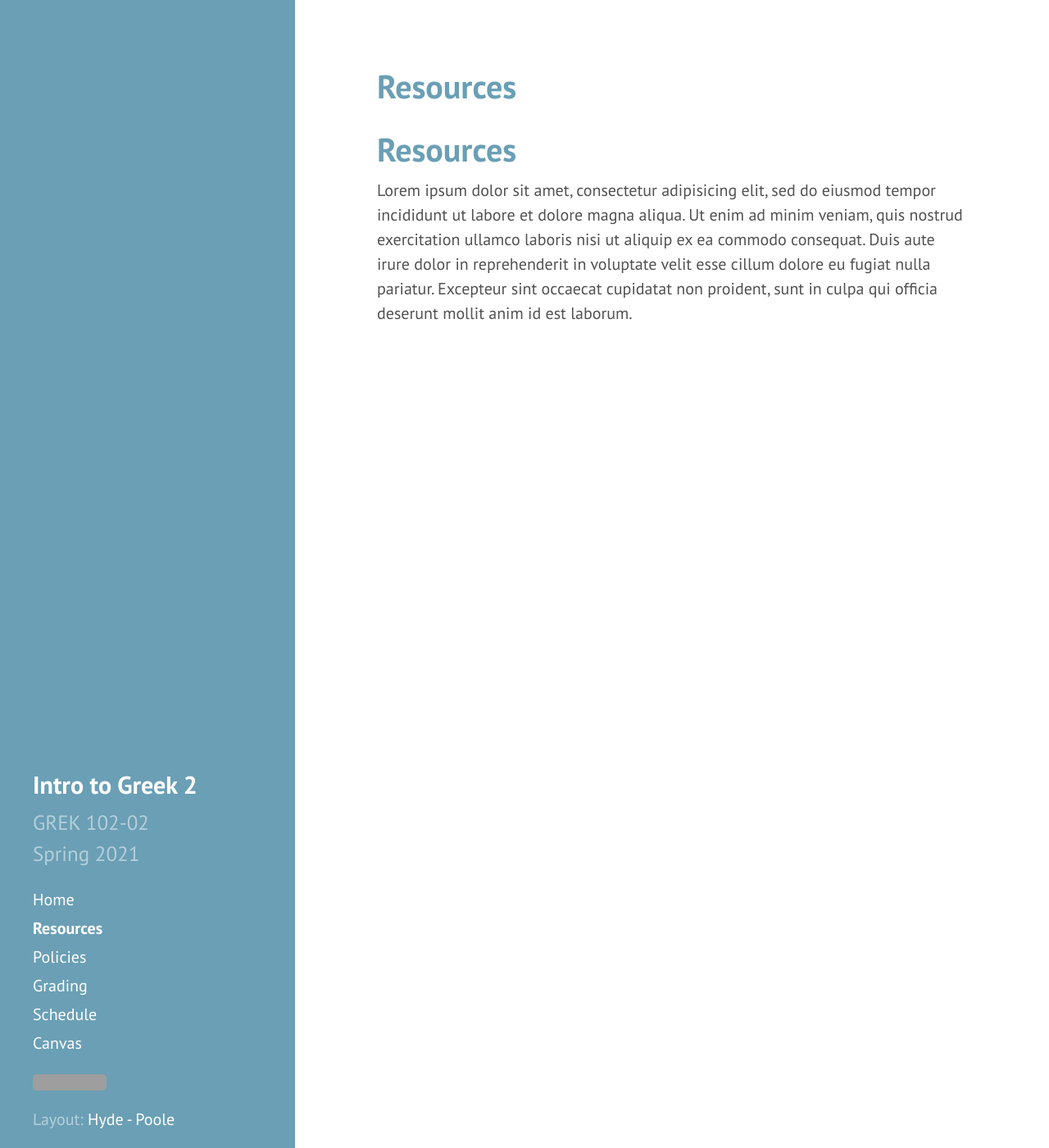
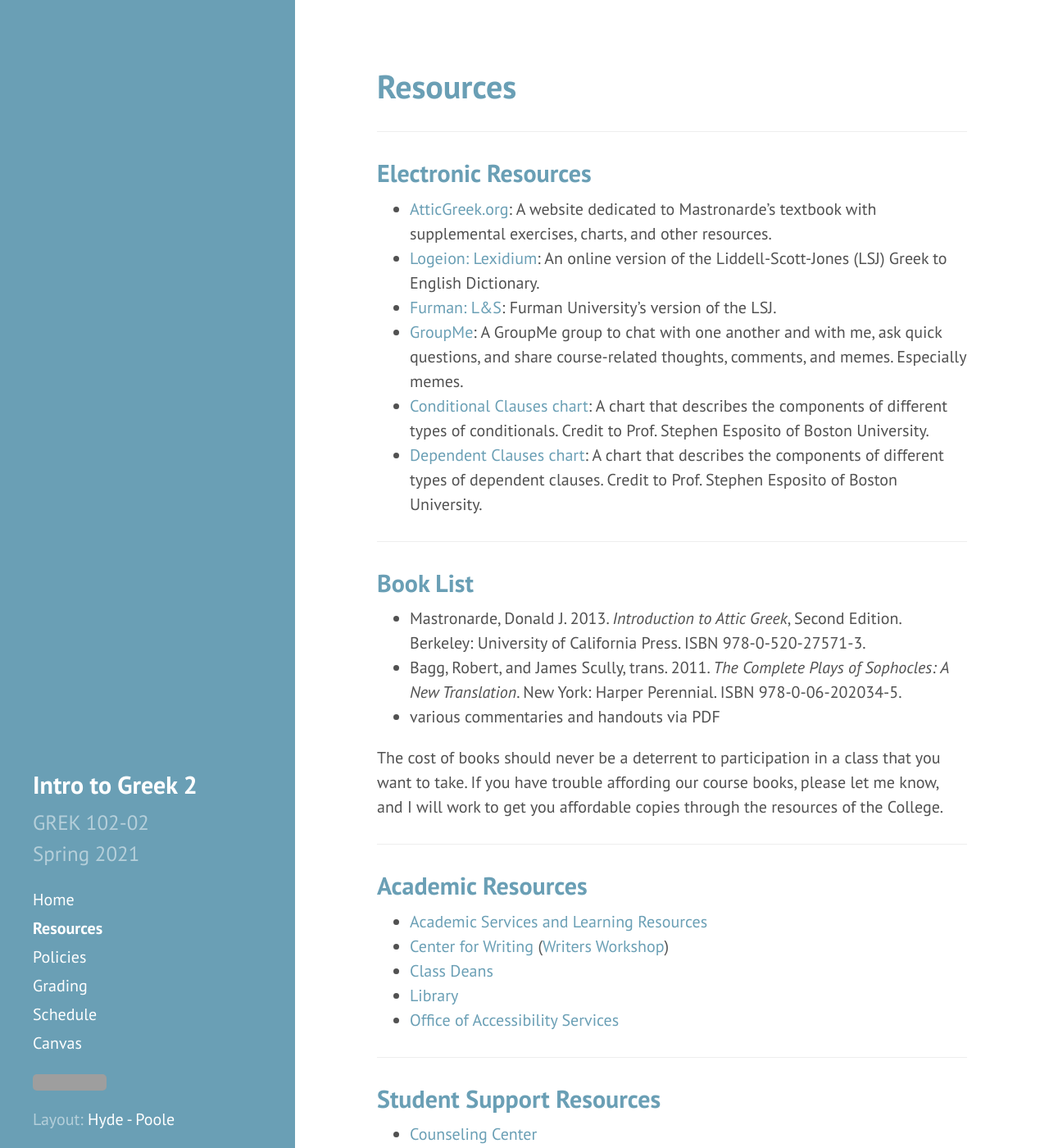
Before and after one commit to DLibatique/GREK102-S21, a Jekyll site: the page built from _pages/resources.md, in a window 1280 px wide and 1400 px high. Shown: the whole window at 82% size. Built offline with Jekyll 4.4.1, drawn with Linux system fonts in a browser that asks for light colours; some of the changed text lies outside the part shown; grey boxes are pictures that could not be loaded.

Commit message:
filled out resources

```diff
--- a/_pages/resources.md
+++ b/_pages/resources.md
@@ -5,6 +5,41 @@ permalink: resources
 order: 1
 ---
 
-# Resources
+***
 
-Lorem ipsum dolor sit amet, consectetur adipisicing elit, sed do eiusmod tempor incididunt ut labore et dolore magna aliqua. Ut enim ad minim veniam, quis nostrud exercitation ullamco laboris nisi ut aliquip ex ea commodo consequat. Duis aute irure dolor in reprehenderit in voluptate velit esse cillum dolore eu fugiat nulla pariatur. Excepteur sint occaecat cupidatat non proident, sunt in culpa qui officia deserunt mollit anim id est laborum.
+## Electronic Resources
+
+* [AtticGreek.org](http://atticgreek.org): A website dedicated to Mastronarde's textbook with supplemental exercises, charts, and other resources.
+* [Logeion: Lexidium](https://logeion.uchicago.edu/lexidium): An online version of the Liddell-Scott-Jones (LSJ) Greek to English Dictionary.
+* [Furman: L&S](http://folio2.furman.edu/lsj/): Furman University's version of the LSJ.
+* [GroupMe](https://groupme.com/join_group/65800066/6NwuNqa7): A GroupMe group to chat with one another and with me, ask quick questions, and share course-related thoughts, comments, and memes. Especially memes.
+* [Conditional Clauses chart](https://dlibatique.github.io/images/conditions-chart.tif): A chart that describes the components of different types of conditionals. Credit to Prof. Stephen Esposito of Boston University.
+* [Dependent Clauses chart](https://dlibatique.github.io/images/dependent-clause-chart.tif): A chart that describes the components of different types of dependent clauses. Credit to Prof. Stephen Esposito of Boston University.
+
+***
+
+## Book List
+
+* Mastronarde, Donald J. 2013. *Introduction to Attic Greek*, Second Edition. Berkeley: University of California Press. ISBN 978-0-520-27571-3.
+* Bagg, Robert, and James Scully, trans. 2011. *The Complete Plays of Sophocles: A New Translation*. New York: Harper Perennial. ISBN 978-0-06-202034-5.
+* various commentaries and handouts via PDF
+
+The cost of books should never be a deterrent to participation in a class that you want to take. If you have trouble affording our course books, please let me know, and I will work to get you affordable copies through the resources of the College.
+
+***
+
+## Academic Resources
+
+* [Academic Services and Learning Resources](https://www.holycross.edu/support-and-resources/academic-services-and-learning-resources)
+* [Center for Writing](https://www.holycross.edu/academics/support-and-resources/center-for-writing) ([Writers Workshop](https://www.holycross.edu/academics/support-and-resources/center-for-writing/writers-workshop))
+* [Class Deans](https://www.holycross.edu/mentored-learning/class-deans)
+* [Library](https://www.holycross.edu/support-and-resources/holy-cross-libraries)
+* [Office of Accessibility Services](https://www.holycross.edu/health-wellness-and-access/office-accessibility-services)
+
+***
+
+## Student Support Resources
+
+* [Counseling Center](https://www.holycross.edu/health-wellness-and-access/counseling-center)
+* [Office of Diversity, Inclusion, and Equity](https://www.holycross.edu/campus-life/diversity-and-inclusion)
+* [Office of Multicultural Education](https://www.holycross.edu/diversity-and-inclusion/office-multicultural-education)
```
